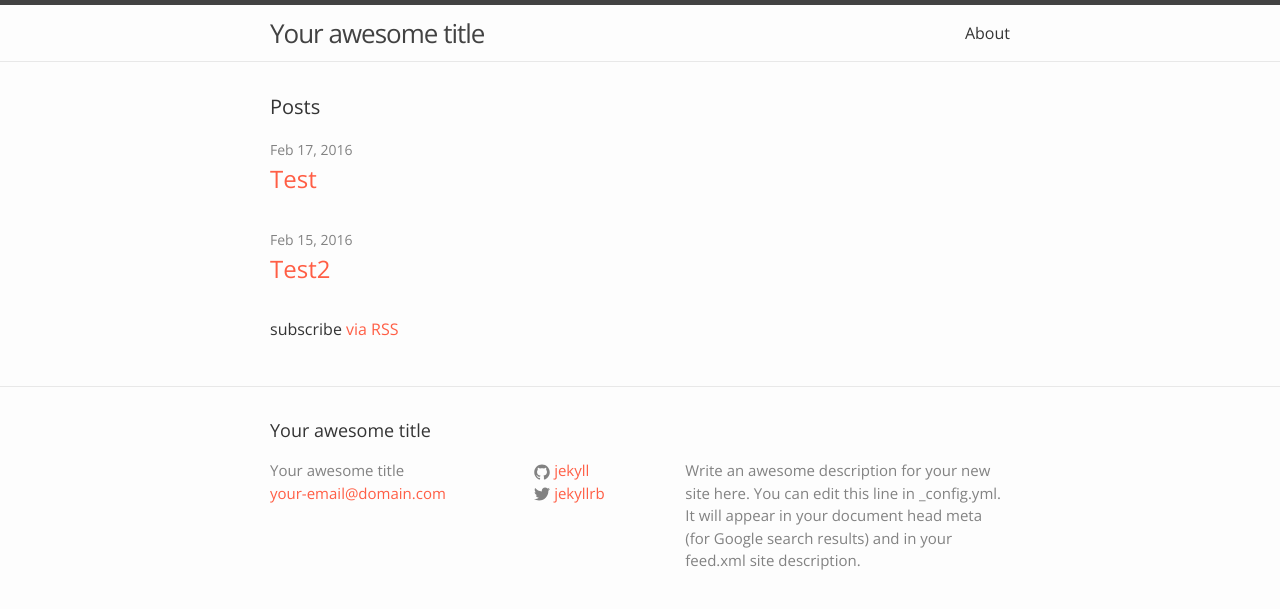
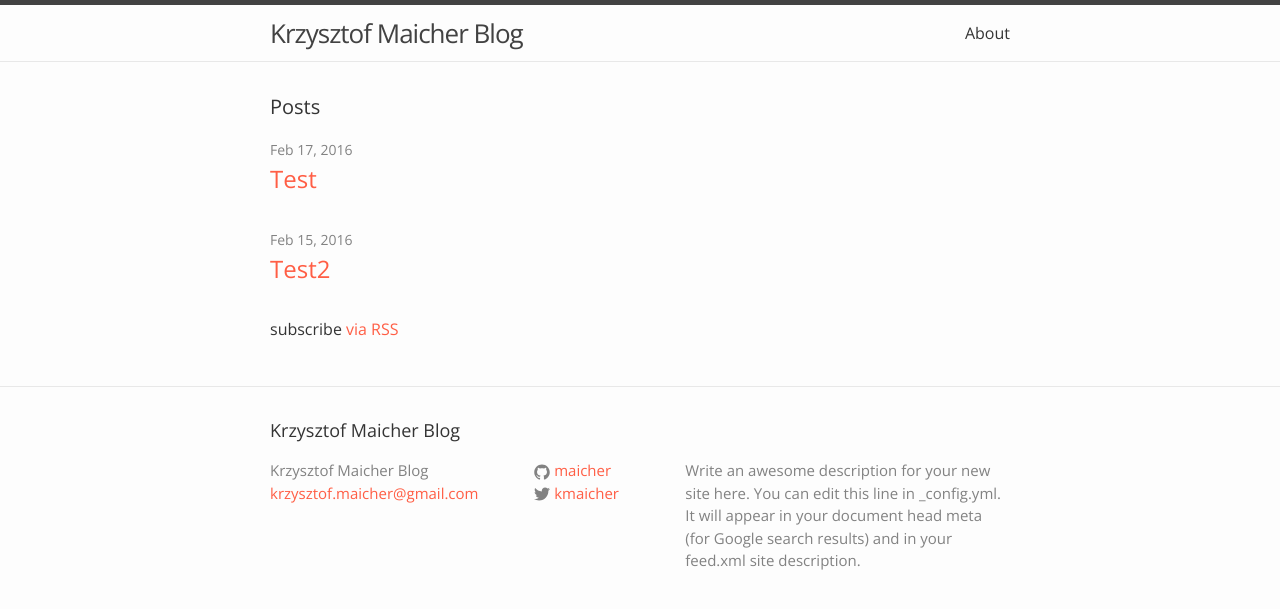
Before and after one commit to maicher/maicher.github.io, a Jekyll site: the page built from index.html, in a window 1280 px wide. Shown: the top 609 px of the page. Built offline with Jekyll 4.4.1, drawn with Linux system fonts in a browser that asks for light colours; the list of posts is cut into pages by our own code.

```diff
--- a/_config.yml
+++ b/_config.yml
@@ -1,14 +1,16 @@
 # Site settings
-title: Your awesome title
-email: your-email@domain.com
+title: Krzysztof Maicher Blog
+email: krzysztof.maicher@gmail.com
 description: > # this means to ignore newlines until "baseurl:"
   Write an awesome description for your new site here. You can edit this
   line in _config.yml. It will appear in your document head meta (for
   Google search results) and in your feed.xml site description.
 baseurl: "" # the subpath of your site, e.g. /blog/
-url: "http://yourdomain.com" # the base hostname & protocol for your site
-twitter_username: jekyllrb
-github_username:  jekyll
+url: "http://maicher.github.io"
+twitter_username: kmaicher
+github_username:  maicher
+permalink: pretty
+paginate: 10
 
 # Build settings
 markdown: kramdown
```
Also changed, not shown: _includes/disqus.html (+11 -14 lines), 3 other files.
